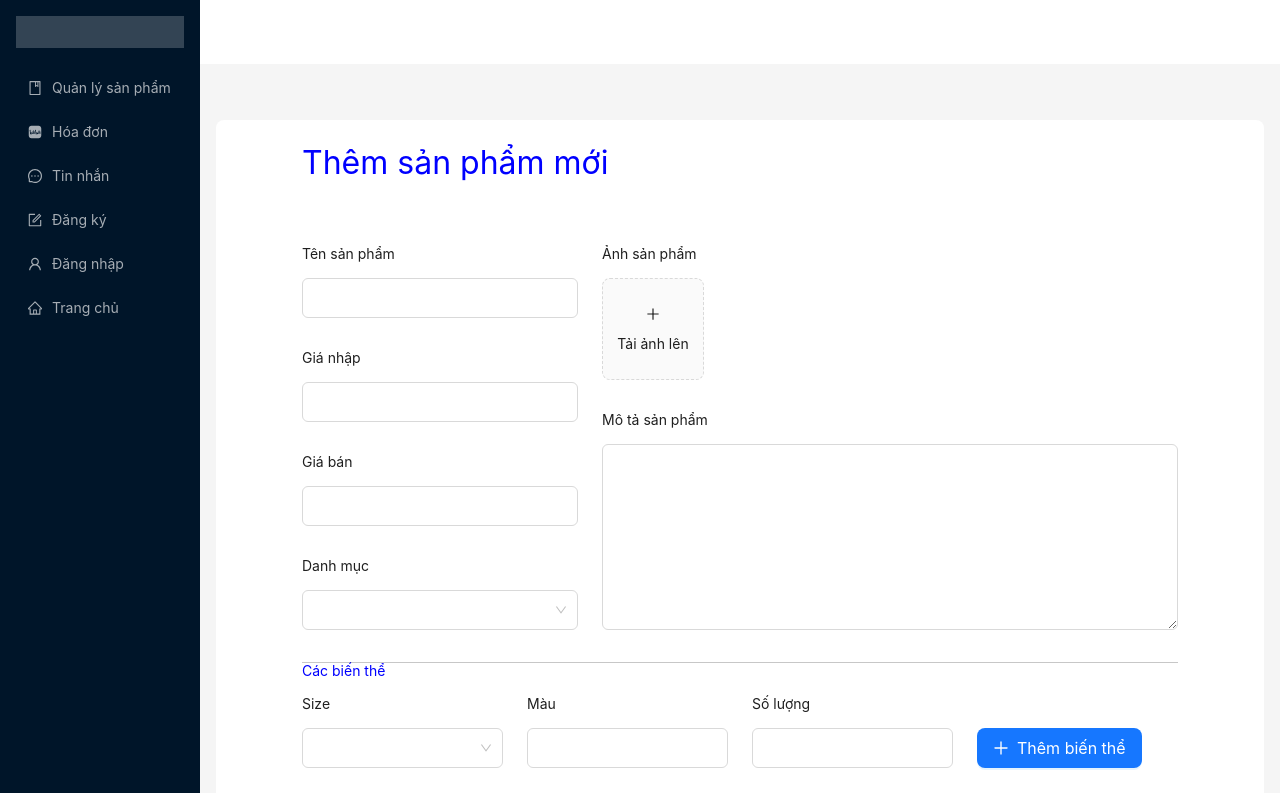
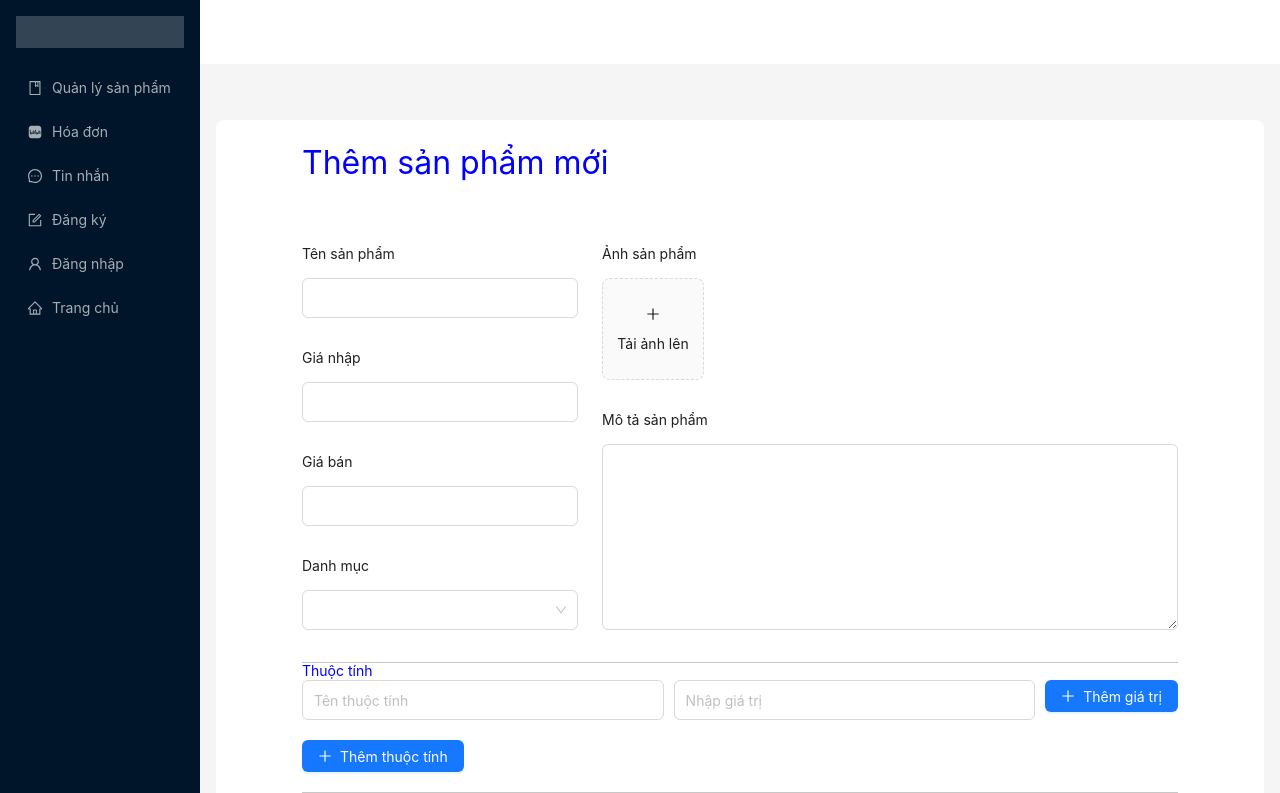
Before and after one commit to suycode/ReactJS, a React (Vite) app: page /add-pr in a window 1280 px wide. Shown: the top 793 px of the page. Built offline with nearby package versions, Linux system fonts and the light colour scheme; data requests are answered from the project's data file.

Commit message:
attribute

```diff
--- a/package.json
+++ b/package.json
@@ -14,13 +14,14 @@
     "@ant-design/icons": "^5.5.1",
     "@tanstack/react-query": "^5.56.2",
     "@tanstack/react-router": "^1.74.4",
-    "antd": "^5.21.5",
+    "antd": "^5.22.7",
     "axios": "^1.7.7",
     "bootstrap": "^5.3.3",
     "concurrently": "^9.0.1",
     "react": "^18.3.1",
     "react-dom": "^18.3.1",
-    "react-router-dom": "^6.26.2"
+    "react-router-dom": "^6.26.2",
+    "react-select": "^5.9.0"
   },
   "devDependencies": {
     "@eslint/js": "^9.9.0",
--- a/src/admin/Login.jsx
+++ b/src/admin/Login.jsx
@@ -7,7 +7,7 @@ const Login = () => {
   return (
     <div>
       <h1 className="register-title">
-        <LoginOutlined />
+        <LoginOutlined className="icon-spacing"/>
         Đăng nhập
       </h1>
       <Form
--- a/src/admin/product/Add.jsx
+++ b/src/admin/product/Add.jsx
@@ -1,14 +1,119 @@
 import React, { useState } from "react";
-import { Button, Form, Input, InputNumber, Select, Upload, Row, Col } from "antd";
+import { Button, Form, Input, InputNumber, Select, Upload, Row, Col, Table, Tag } from "antd";
 import TextArea from "antd/es/input/TextArea";
-import { PlusOutlined } from "@ant-design/icons";
+import { DeleteOutlined, PlusOutlined } from "@ant-design/icons";
 import './add.css';
 
 const Add = () => {
-    const [variants, setVariants] = useState([{ id: 1 }]);
-    const addVariant = () => {
-        setVariants([...variants, { id: variants.length + 1 }]);
+    const [attributes, setAttributes] = useState([]);
+    const [forms, setForms] = useState([{ id: Date.now(), name: "", values: [], inputValue: "" }]);
+    const [variants, setVariants] = useState([]);
+
+    // Thêm giá trị thuộc tính
+    const handleAddValue = (formId) => {
+        const updatedForms = forms.map((form) => {
+            if (form.id === formId && form.inputValue && !form.values.includes(form.inputValue)) {
+                return { ...form, values: [...form.values, form.inputValue], inputValue: "" };
+            }
+            return form;
+        });
+        setForms(updatedForms);
     };
+
+    // Hàm xoá giá trị thuộc tính
+    const handleRemoveValue = (formId, value) => {
+        const updatedForms = forms.map((form) => {
+            if (form.id === formId) {
+                const updatedValues = form.values.filter((v) => v !== value);
+
+                if (updatedValues.length === 0) {
+                    const updatedAttributes = attributes.filter((attr) => attr.name !== form.name);
+                    setAttributes(updatedAttributes);
+                    generateVariants(updatedAttributes);
+                }
+
+                return { ...form, values: updatedValues };
+            }
+            return form;
+        });
+
+        setForms(updatedForms);
+
+        const updatedVariants = variants.filter((variant) => {
+            return !Object.values(variant).includes(value);
+        });
+
+        setVariants(updatedVariants);
+    };
+
+    // Hàm thêm thuộc tính
+    const handleAddAttribute = (formId) => {
+        const form = forms.find((f) => f.id === formId);
+        if (form.name && form.values.length > 0) {
+            const updatedAttributes = [...attributes, { name: form.name, values: form.values }];
+            setAttributes(updatedAttributes);
+            generateVariants(updatedAttributes);
+            setForms([...forms, { id: Date.now(), name: "", values: [], inputValue: "" }]);
+        }
+    };
+
+    // Hàm tạo biến thể
+    const generateVariants = (attrs) => {
+        const combinations = attrs.reduce((acc, attr) => {
+            const temp = [];
+            acc.forEach((comb) => {
+                attr.values.forEach((value) => {
+                    temp.push({ ...comb, [attr.name]: value });
+                });
+            });
+            return temp;
+        }, [{}]);
+
+        // Chỉ giữ lại trường "quantity"
+        setVariants(
+            combinations.map((item, index) => ({
+                key: index,
+                ...item,
+                quantity: 0, // Chỉ thêm trường "quantity"
+            }))
+        );
+    };
+
+    // Hàm xóa biến thể
+    const handleRemoveVariant = (variantKey) => {
+        const updatedVariants = variants.filter((variant) => variant.key !== variantKey);
+        setVariants(updatedVariants);
+    };
+
+    const columns = [
+        ...attributes.map((attr) => ({
+            title: attr.name,
+            dataIndex: attr.name,
+            key: attr.name,
+            align: 'center',
+        })),
+        {
+            title: "Số lượng",
+            dataIndex: "quantity",
+            key: "quantity",
+            render: (_, record) => <InputNumber min={0} />,
+            align: 'center',
+        },
+        {
+            title: "Hành động",
+            dataIndex: "action",
+            key: "action",
+            align: 'center',
+            render: (_, record) => (
+                <Button
+                    type="text"
+                    danger
+                    icon={<DeleteOutlined />}
+                    onClick={() => handleRemoveVariant(record.key)} // Gọi hàm xóa khi nhấn
+                />
+            ),
+        },
+    ];
 
     return (
         <div className="container">
@@ -24,18 +129,15 @@ const Add = () => {
                     <Col span={8} className="col-item">
                         <Form.Item
                             label="Tên sản phẩm"
-                            rules={[{ required: true, message: "Vui lòng nhập tên sản phẩm" }]}
-                        >
+                            rules={[{ required: true, message: "Vui lòng nhập tên sản phẩm" }]}>
                             <Input className="input-item"/>
                         </Form.Item>
-
                         <Form.Item
                             label="Giá nhập"
                             rules={[
                                 { required: true, message: "Vui lòng nhập giá nhập của sản phẩm" },
                                 { type: "number", min: 0, message: "Không được để số âm" }
-                            ]}
-                        >
+                            ]}>
                             <InputNumber className="input-item" />
                         </Form.Item>
 
@@ -44,8 +146,7 @@ const Add = () => {
                             rules={[
                                 { required: true, message: "Vui lòng nhập giá bán của sản phẩm" },
                                 { type: "number", min: 0, message: "Không được để số âm" }
-                            ]}
-                        >
+                            ]}>
                             <InputNumber className="input-item" />
                         </Form.Item>
 
@@ -61,16 +162,12 @@ const Add = () => {
                         <Form.Item
                             label="Ảnh sản phẩm"
                             valuePropName="fileList"
-                            rules={[{ required: true, message: "Vui lòng tải lên ít nhất một ảnh sản phẩm" }]}
-                        >
+                            rules={[{ required: true, message: "Vui lòng tải lên ít nhất một ảnh sản phẩm" }]}>
                             <Upload
                                 listType="picture-card"
                                 multiple
                             >
-                                <button
-                                    className="upload-button"
-                                    type="button"
-                                >
+                                <button className="upload-button" type="button">
                                     <PlusOutlined />
                                     <div style={{ marginTop: 8 }}>Tải ảnh lên</div>
                                 </button>
@@ -86,66 +183,63 @@ const Add = () => {
 
             <hr />
 
-            <h2>Các biến thể</h2>
-            {variants.map((variant, index) => (
-                <Form
-                    key={variant.id}
-                    name={`variant_${variant.id}`}
-                    labelCol={{ span: 24 }}
-                    wrapperCol={{ span: 24 }}
-                    labelAlign="top"
-                >
-                    <Row gutter={24} align="middle">
-                        <Col span={6} className="col-item">
-                            <Form.Item label="Size" name={`size_${variant.id}`}>
-                                <Select className="input-item">
-                                    <Select.Option>XS</Select.Option>
-                                    <Select.Option>S</Select.Option>
-                                    <Select.Option>M</Select.Option>
-                                    <Select.Option>L</Select.Option>
-                                    <Select.Option>XL</Select.Option>
-                                    <Select.Option>XXL</Select.Option>
-                                </Select>
-                            </Form.Item>
-                        </Col>
+            <h2>Thuộc tính</h2>
+            {forms.map((form) => (
+                <div key={form.id} className="attribute">
+                    <div className="fill">
+                        <Input
+                            className="input-item"
+                            placeholder="Tên thuộc tính"
+                            value={form.name}
+                            onChange={(e) => {
+                                const updatedForms = forms.map((f) =>
+                                    f.id === form.id ? { ...f, name: e.target.value } : f
+                                );
+                                setForms(updatedForms);
+                            }}
+                        />
+                        <Input
+                            placeholder="Nhập giá trị"
+                            className="input-item"
+                            value={form.inputValue}
+                            onChange={(e) => {
+                                const updatedForms = forms.map((f) =>
+                                    f.id === form.id ? { ...f, inputValue: e.target.value } : f
+                                );
+                                setForms(updatedForms);
+                            }}
+                            onPressEnter={() => handleAddValue(form.id)}
+                        />
+                        <Button
+                            type="primary"
+                            icon={<PlusOutlined />}
+                            onClick={() => handleAddValue(form.id)}
+                        >
+                            Thêm giá trị
+                        </Button>
+                    </div>
+                    <div className="tag-list">
+                        {form.values.map((value) => (
+                            <Tag key={value} closable onClose={() => handleRemoveValue(form.id, value)}>
+                                {value}
+                            </Tag>
+                        ))}
+                    </div>
+                    <Button
+                        type="primary"
+                        icon={<PlusOutlined />}
+                        onClick={() => handleAddAttribute(form.id)}
+                        className="btn-item"
+                    >
+                        Thêm thuộc tính
+                    </Button>
+                </div>
+            ))}
 
-                        <Col span={6} className="col-item">
-                            <Form.Item
-                                label="Màu"
-                                rules={[{ required: true, message: "Vui lòng nhập màu sắc" }]}
-                            >
-                                <Input className="input-item" />
-                            </Form.Item>
-                        </Col>
+            <hr />
 
-                        <Col span={6} className="col-item">
-                            <Form.Item
-                                label="Số lượng"
-                                rules={[
-                                    { required: true, message: "Vui lòng nhập số lượng" },
-                                    { type: "number", min: 1, message: "Không được để số âm" }
-                                ]}
-                            >
-                                <InputNumber className="input-item" />
-                            </Form.Item>
-                        </Col>
-
-                        {index === variants.length - 1 && (
-                            <Col span={6} className="col-item">
-                                <Button
-                                    type="primary"
-                                    icon={<PlusOutlined />}
-                                    size="large"
-                                    onClick={addVariant}
-                                    className="btn-item"
-                                >
-                                    Thêm biến thể
-                                </Button>
-                            </Col>
-                        )}
-                    </Row>
-                </Form>
-            ))}
+            <h2>Danh sách hàng hóa cùng loại</h2>
+            <Table dataSource={variants} columns={columns} pagination={false} />
 
             <div className="add">
                 <Button
--- a/src/admin/product/add.css
+++ b/src/admin/product/add.css
@@ -26,5 +26,13 @@ h2 {
     text-align: center;
 }
 .btn-item{
-    margin-top: 16px;
+    margin-top: 10px;
 }
+.attribute{
+    margin-bottom: 20px;
+}
+.fill{
+    display: flex;
+    gap: 10px;
+    margin-bottom: 10px;
+}
```
Also changed, not shown: src/admin/product/List.jsx (+19 -12 lines), 1 other file (tests, documents, lock files or other folders).
